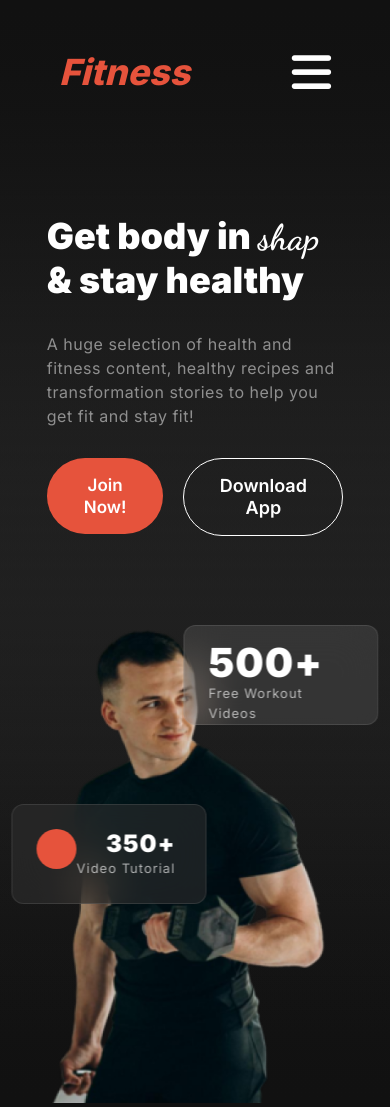
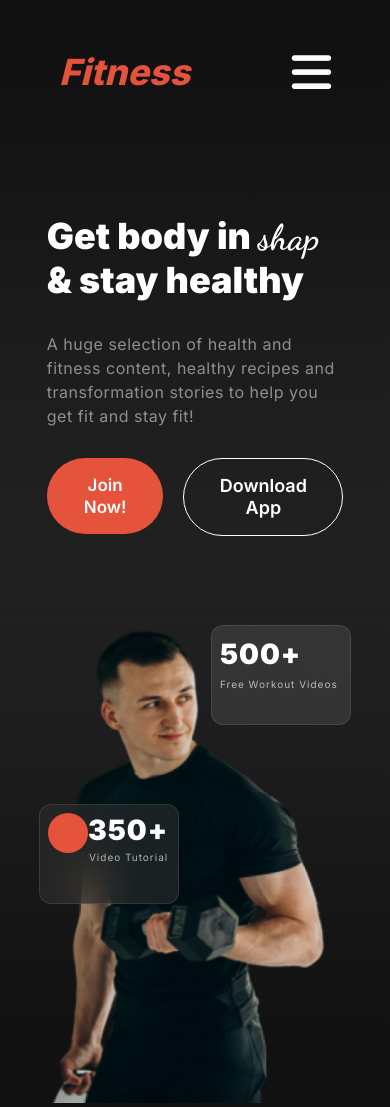
Before and after one commit to ALNoman78/assignment-02, a plain HTML site: page index.html in a window 390 px wide. Drawn offline with Linux system fonts and the light colour scheme.

Commit message:
responsive bug solved

```diff
--- a/styles/responsive.css
+++ b/styles/responsive.css
@@ -47,15 +47,25 @@
         position: absolute;
         top: 13%;
         left: 79%;
-        /* transform: translate(-50% , -50%); */
+        max-width: 140px;
+        padding: 8px;
     }
     .text-overlay-type-two{
         position: absolute;
         top: 49%;
         left: 21%;
-        /* transform: translate(-50% , -50%); */
+        max-width: 140px;
+        padding: 8px;
+    }
+    .text-overlay-type-two h3 , .text-overlay h3{
+        font-size: 28px;
+    }
+    .text-overlay-type-two p , .text-overlay p{
+        font-size: 10px;
+
     }
     .primary-btn-two{
         padding: 16px 23px;
     }
+
 }
--- a/styles/style.css
+++ b/styles/style.css
@@ -185,7 +185,7 @@ nav ul li a{
     top: 81%;
     left: -5%;
     transform: translate(-50% , -50%);
-    width: 195px;
+    width: 180px;
     height: 100px;
     padding: 24px;
     display: flex;
```
